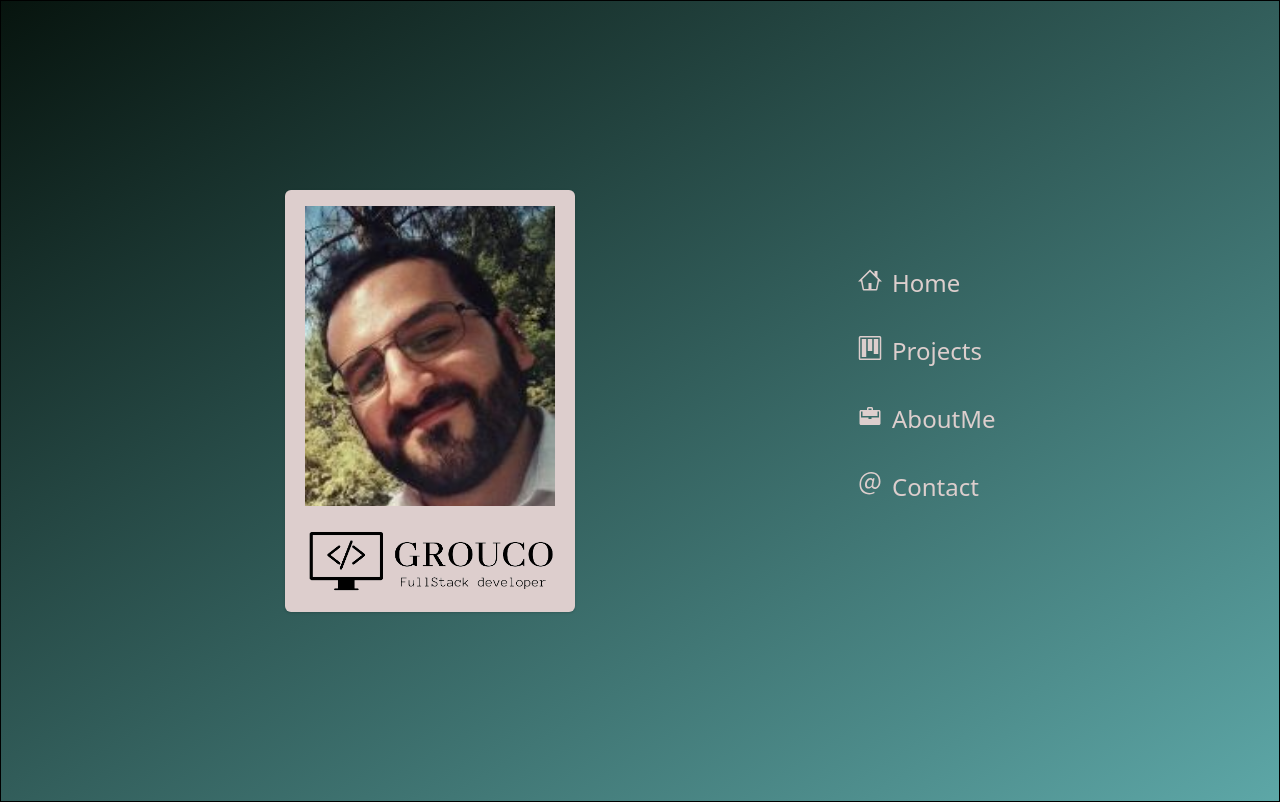
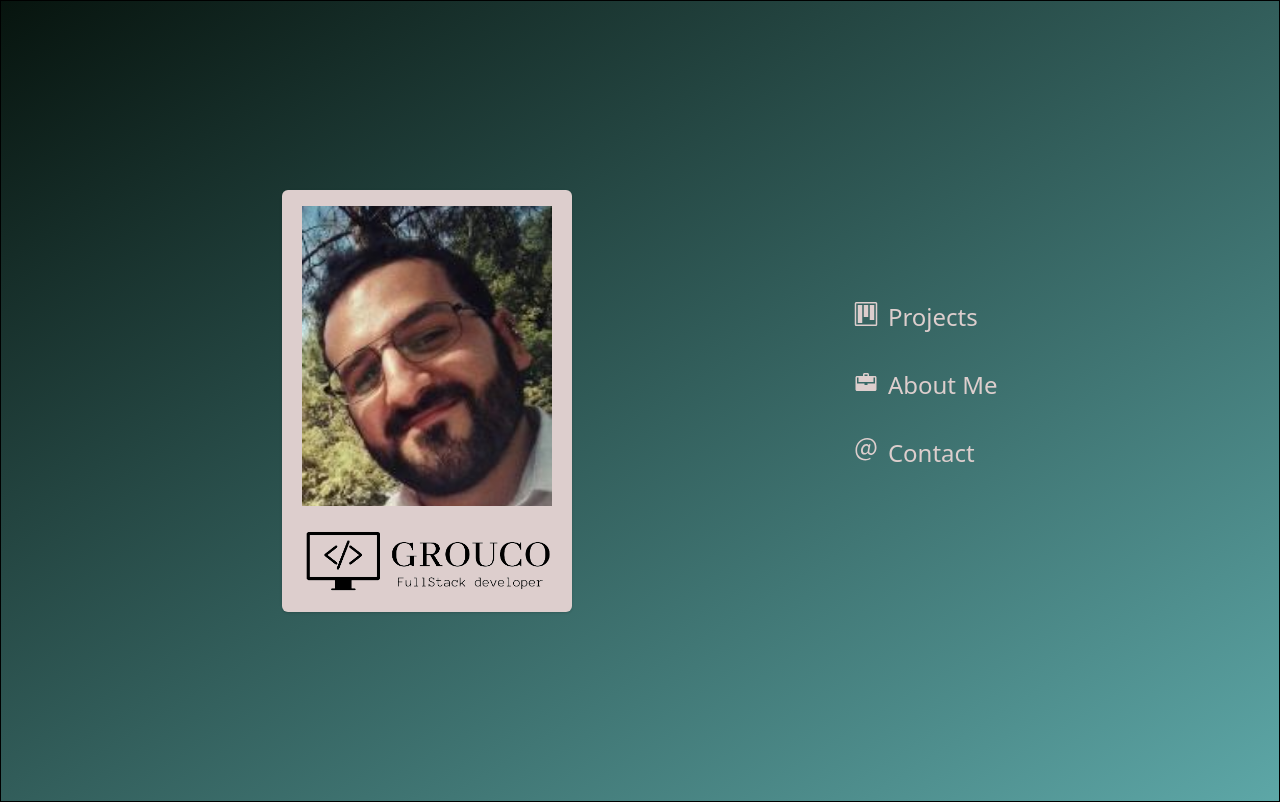
Before and after one commit to Ricardo-Gabriel-Rouco/Portfolio, a React (Vite) app in the folder portfolio/: page / in a window 1280 px wide. Built offline with nearby package versions, Linux system fonts and the light colour scheme.

Commit message:
finalizado 100% projects

```diff
--- a/portfolio/src/components/Menu/Menu.jsx
+++ b/portfolio/src/components/Menu/Menu.jsx
@@ -6,15 +6,6 @@ import { Link as routerlink } from "react-router-dom";
 const MainMenu = () => {
   return (
     <Flex flexDirection="column" alignItems="left" fontSize={theme.fontSizes.xxl}>
-      <Link
-        color={theme.fontColors.primary}
-        marginBottom={"2rem"}
-        fontSize={theme.fontSizes.xxl}
-      >
-        {/* link a la agina inicial, buscar icons de react icon o de chakra */}
-        <Icon as={GoHome} marginRight={"10px"} />
-        Home
-      </Link>
       <Link
         color={theme.fontColors.primary}
         marginBottom={"2rem"}
@@ -33,7 +24,7 @@ const MainMenu = () => {
       >
         {/* aca pondre una suerte de CV con tecnologias, algunos datos personales y va ir mi foto de la landing */}
         <Icon as={GoBriefcase} marginRight={"10px"} />
-        AboutMe
+        About Me
       </Link>
       <Link
         color={theme.fontColors.primary}
--- a/portfolio/src/components/Projects/Projects.jsx
+++ b/portfolio/src/components/Projects/Projects.jsx
@@ -1,7 +1,8 @@
 import React from "react";
-import { GoMarkGithub } from "react-icons/go";
+import { GoMarkGithub, GoHome } from "react-icons/go";
 import { SiVercel } from "react-icons/si";
 import {
+  Box,
   Flex,
   Card,
   CardBody,
@@ -21,6 +22,7 @@ import {
   ModalBody,
   ModalCloseButton,
 } from "@chakra-ui/react";
+import { Link as reactLink } from "react-router-dom";
 import callof from "../../assets/callofwhatever.jpg";
 import videogames from "../../assets/videogames.jpg";
 import books from "../../assets/books.jpg";
@@ -44,6 +46,12 @@ function Projects() {
   } = useDisclosure();
   return (
     <Flex height="100vh" justifyContent="space-evenly" alignItems="center">
+      <Box position="absolute" top={0} left={0} padding={30} marginLeft={30}>
+        <Link as={reactLink} to={"/"} fontSize={theme.fontSizes.xxl} color={theme.fontColors.primary}>
+          <Icon as={GoHome} />
+          Home
+        </Link>
+      </Box>
       <Grid
         templateColumns={{
           base: "repeat(1, 1fr)",
```
